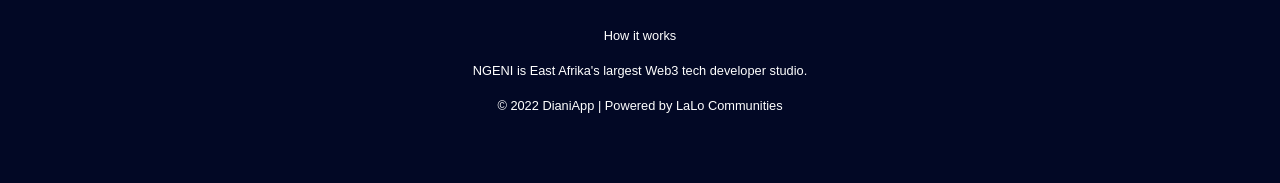
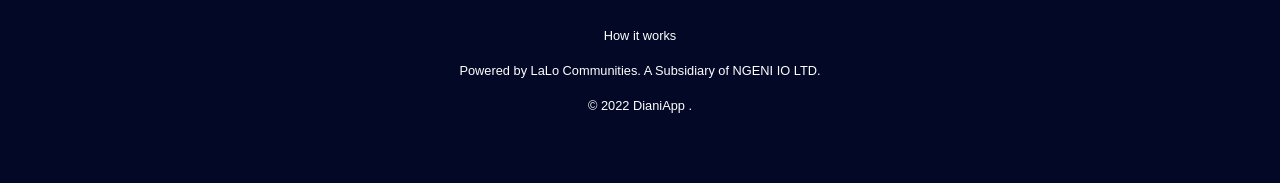
Before and after one commit to kimcipher/DianiClone, a React (Create React App) app: page /services/new in a window 1280 px wide. Shown: the part 332-515 px from the top of the page. Built offline with nearby package versions, Linux system fonts and the light colour scheme; no server answers.

Commit message:
update footer

```diff
--- a/src/components/MobileFooter.jsx
+++ b/src/components/MobileFooter.jsx
@@ -12,9 +12,9 @@
         <a href="/how-it-works"> How it works</a>{" "}
       </p>
       <p>
-      NGENI is East Afrika's largest Web3 tech developer studio.
+      Powered by LaLo Communities.  A Subsidiary of NGENI IO LTD.
       </p>
-      <p>&copy; {currentDate} DianiApp | Powered by LaLo Communities</p>
+      <p>&copy; {currentDate} DianiApp .</p>
     </div>
   );
 }
```
Also changed, not shown: 1 other file (tests, documents, lock files or other folders).
